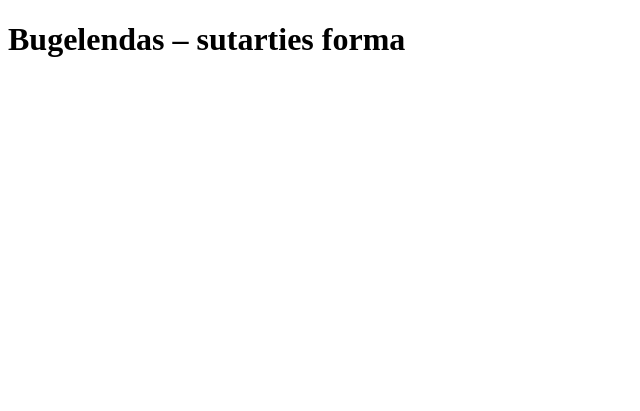
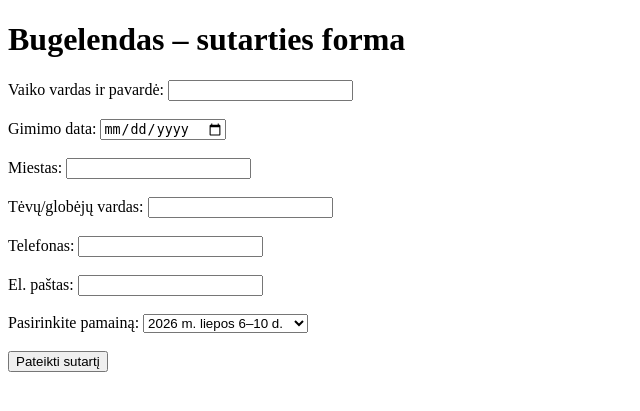
Before and after one commit to Vitalija/bugelendas-contract-app, a Flask app: template templates/contract_form.html in a window 1280 px wide. Shown: the top 411 px of the page, without its empty margins (0-640 px from the left). Run offline with Flask 3, Linux system fonts and the light colour scheme; the template is opened without the code that fills it, so the values that code supplies are empty.

Commit message:
Update contract_form.html

```diff
--- a/templates/contract_form.html
+++ b/templates/contract_form.html
@@ -1,8 +1,26 @@
 <!DOCTYPE html>
 <html lang="lt">
-<head><meta charset="UTF-8"><title>Bugelendas sutartis</title></head>
+<head>
+    <meta charset="UTF-8">
+    <title>Bugelendas – sutarties forma</title>
+</head>
 <body>
-<h1>Bugelendas – sutarties forma</h1>
-<!-- Čia bus HTML forma -->
+    <h1>Bugelendas – sutarties forma</h1>
+    <form method="POST">
+        <label>Vaiko vardas ir pavardė: <input type="text" name="full_name" required></label><br><br>
+        <label>Gimimo data: <input type="date" name="birth_date" required></label><br><br>
+        <label>Miestas: <input type="text" name="city" required></label><br><br>
+        <label>Tėvų/globėjų vardas: <input type="text" name="parent_name" required></label><br><br>
+        <label>Telefonas: <input type="text" name="phone" required></label><br><br>
+        <label>El. paštas: <input type="email" name="email" required></label><br><br>
+        <label>Pasirinkite pamainą:
+            <select name="camp_session" required>
+                <option value="2026-07-06 – 07-10">2026 m. liepos 6–10 d.</option>
+                <option value="2026-07-13 – 07-17">2026 m. liepos 13–17 d.</option>
+                <option value="2026-07-20 – 07-24">2026 m. liepos 20–24 d.</option>
+            </select>
+        </label><br><br>
+        <button type="submit">Pateikti sutartį</button>
+    </form>
 </body>
 </html>
```
